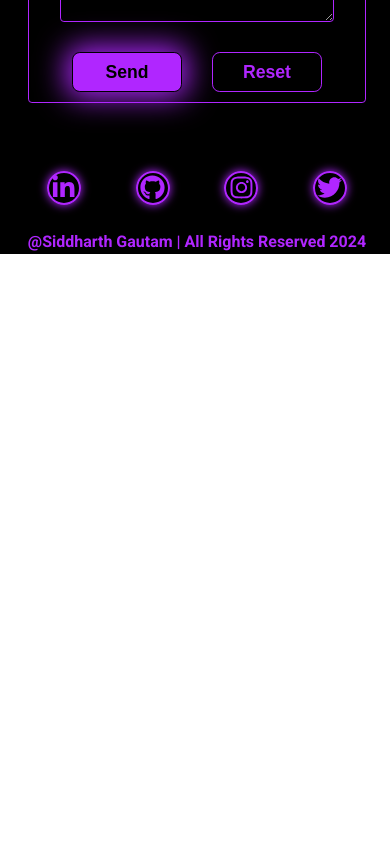
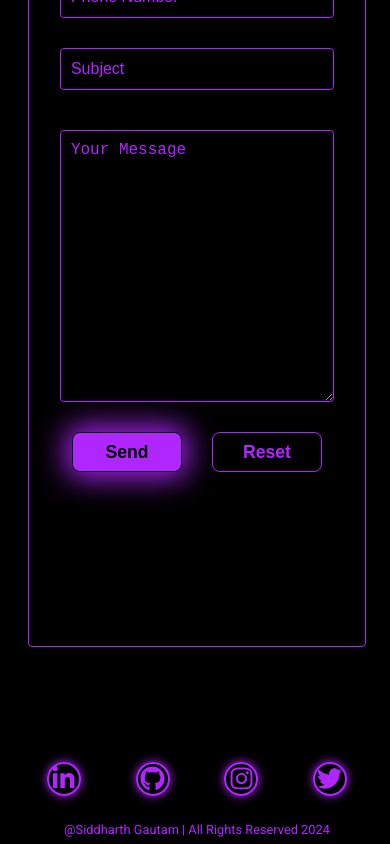
Before and after one commit to SidxRengen/Portfolio, a React (Vite) app: page / in a window 390 px wide. Shown: the part 7332-8176 px from the top of the page. Before the commit the page ends 7586 px from the top, so only its background shows below. Built offline with nearby package versions, Linux system fonts and the light colour scheme.

Commit message:
final changes

```diff
--- a/src/App.css
+++ b/src/App.css
@@ -625,10 +625,13 @@ textarea {
   flex-direction: column;
   text-align: center;
 }
+.footer p{
+  font-size: .8rem;
+}
 /* media query */
 @media (max-width: 768px) {
   .main {
-    gap: 5vh;
+    gap: 10vh;
     padding: 10vh 0 5vh 0;
   }
   ul li {
@@ -656,7 +659,7 @@ textarea {
     align-items: center;
     flex-direction: column-reverse;
     width: 100%;
-    min-height: 95vh;
+    min-height: 120vh;
   }
   .home-left,
   .home-right {
@@ -743,7 +746,7 @@ textarea {
     flex-direction: column;
   }
   .contact {
-    height: 95vh;
+    height: 115vh;
   }
   .form-left,
   .form-right {
@@ -817,15 +820,7 @@ textarea {
     font-size: 1rem;
   }
   .footer {
+
     padding-bottom: 4vh;
   }
 }
-
-body {
-  overflow-y: scroll;
-  scroll-snap-type: y mandatory;
-}
-
-.section {
-  scroll-snap-align: start;
-}
--- a/src/App.jsx
+++ b/src/App.jsx
@@ -323,7 +323,7 @@ function App() {
               <FaTwitter fontSize={25} />
             </a>
           </div>
-          <h4>@Siddharth Gautam | All Rights Reserved 2024</h4>
+          <p>@Siddharth Gautam | All Rights Reserved 2024</p>
         </section>
       </div>
     </>
```
